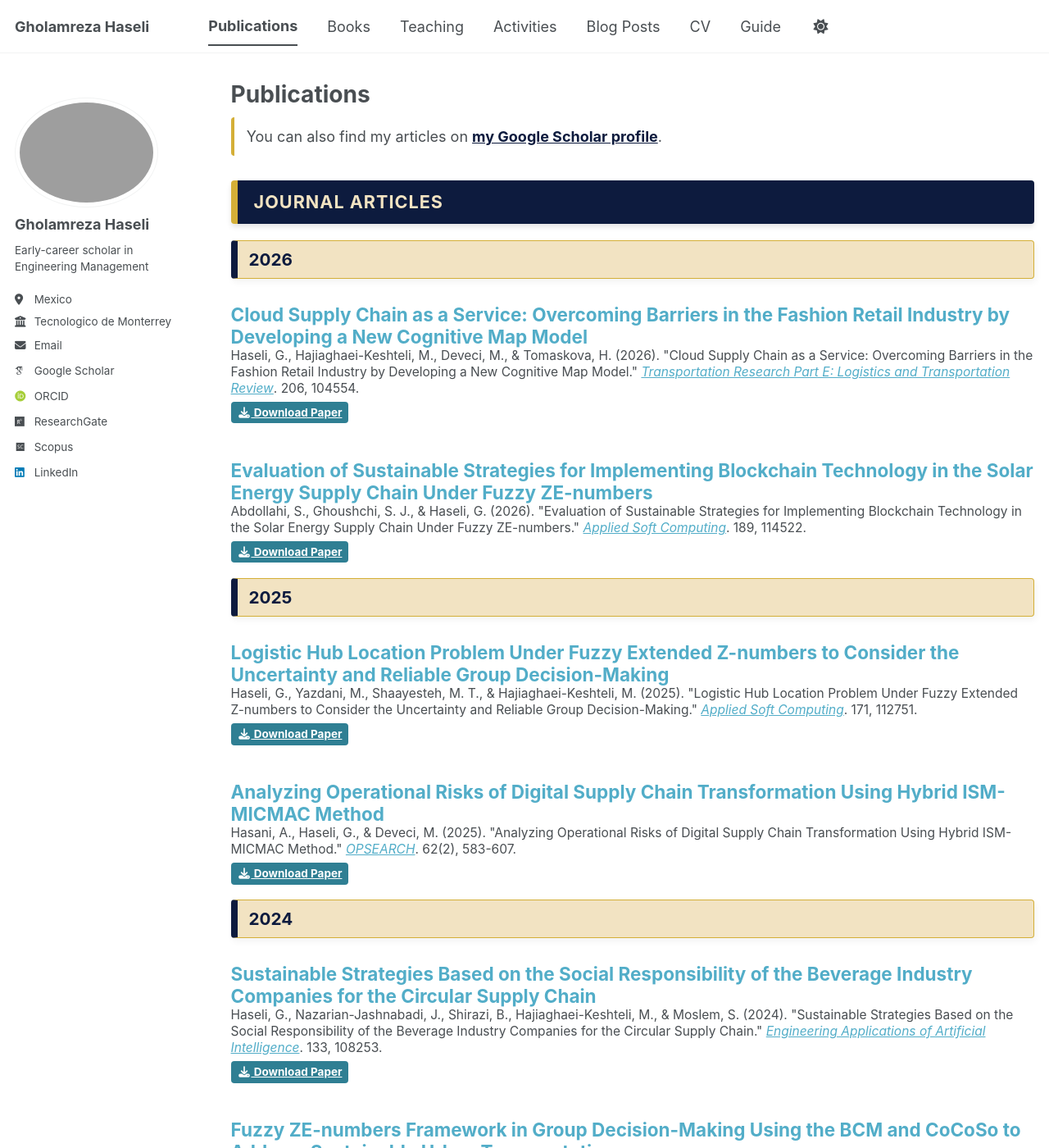
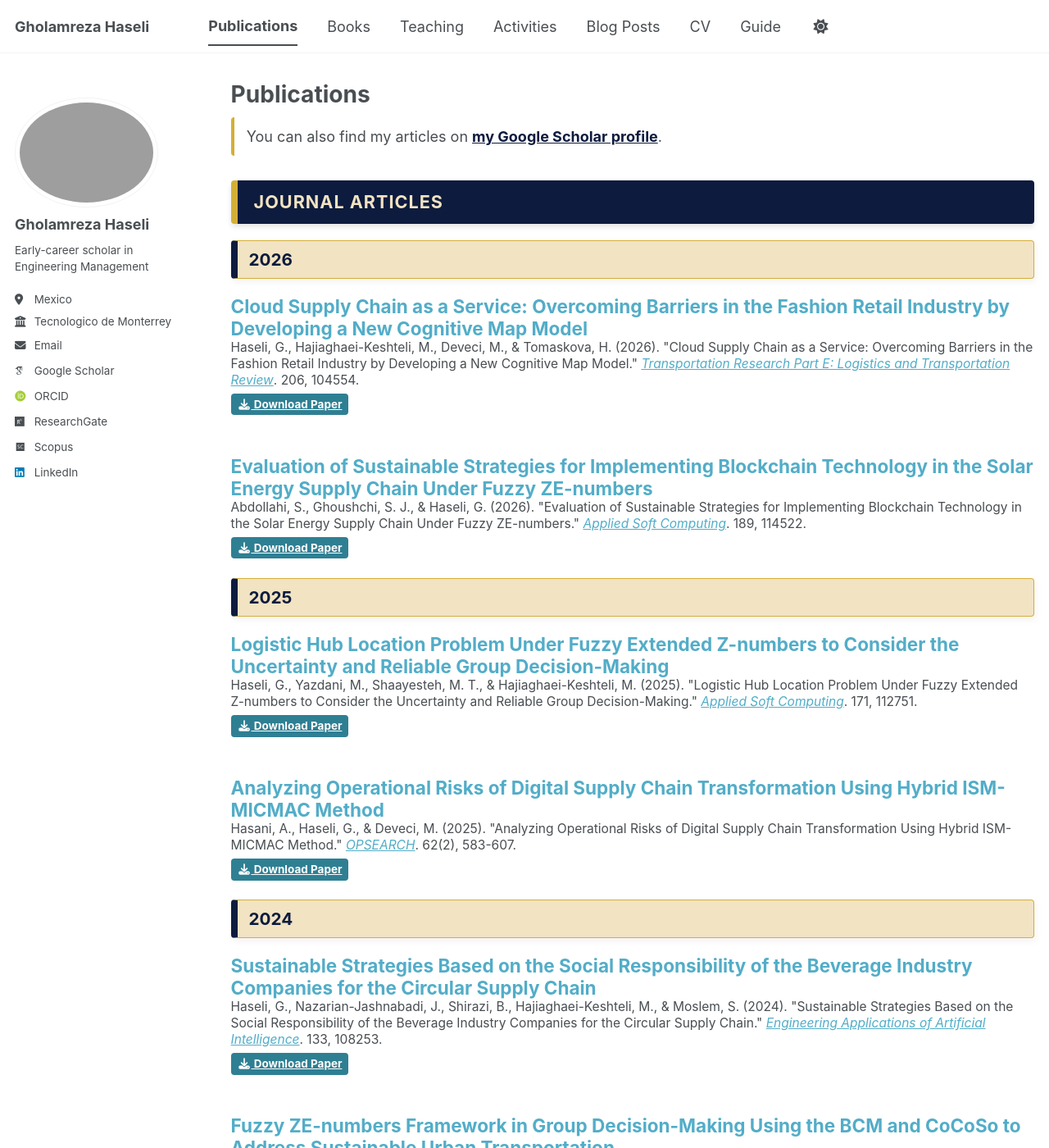
Before and after one commit to Gholamreza-Haseli/Gholamreza-Haseli.github.io, a Jekyll site: the page built from _pages/publications.html, in a window 1280 px wide and 1400 px high. Shown: the whole window at 82% size. Built offline with Jekyll 4.4.1, drawn with Linux system fonts in a browser that asks for light colours; some web fonts are replaced; a script bundle is joined from its source files by our own code; library files that are not in the unit come from our copies.

Commit message:
Update publications.html

```diff
--- a/_pages/publications.html
+++ b/_pages/publications.html
@@ -52,7 +52,7 @@ author_profile: true
     margin-top: 0 !important;
     margin-bottom: 0 !important;
     padding-top: 0px !important;
-    padding-bottom: 5px !important;
+    padding-bottom: 10px !important;
   }
 
 </style>
@@ -71,7 +71,7 @@ author_profile: true
 
       {% assign year_posts = all_posts | where: "year", current_year | sort: "priority" %}
 
-      <div style="margin-top: -15px;">
+      <div style="margin-top: -25px;">
         {% for post in year_posts %}
           <div class="pub-item-wrapper">
             {% include archive-single.html %}
```
